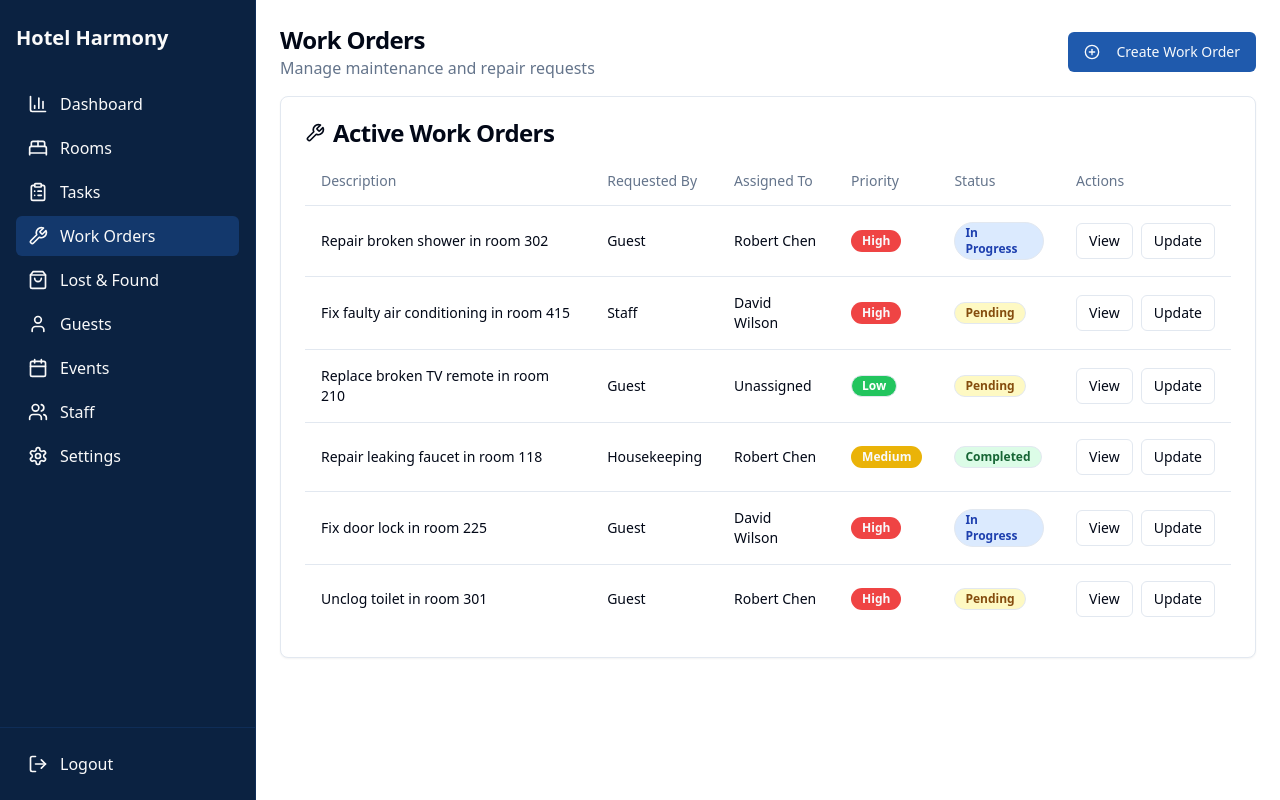
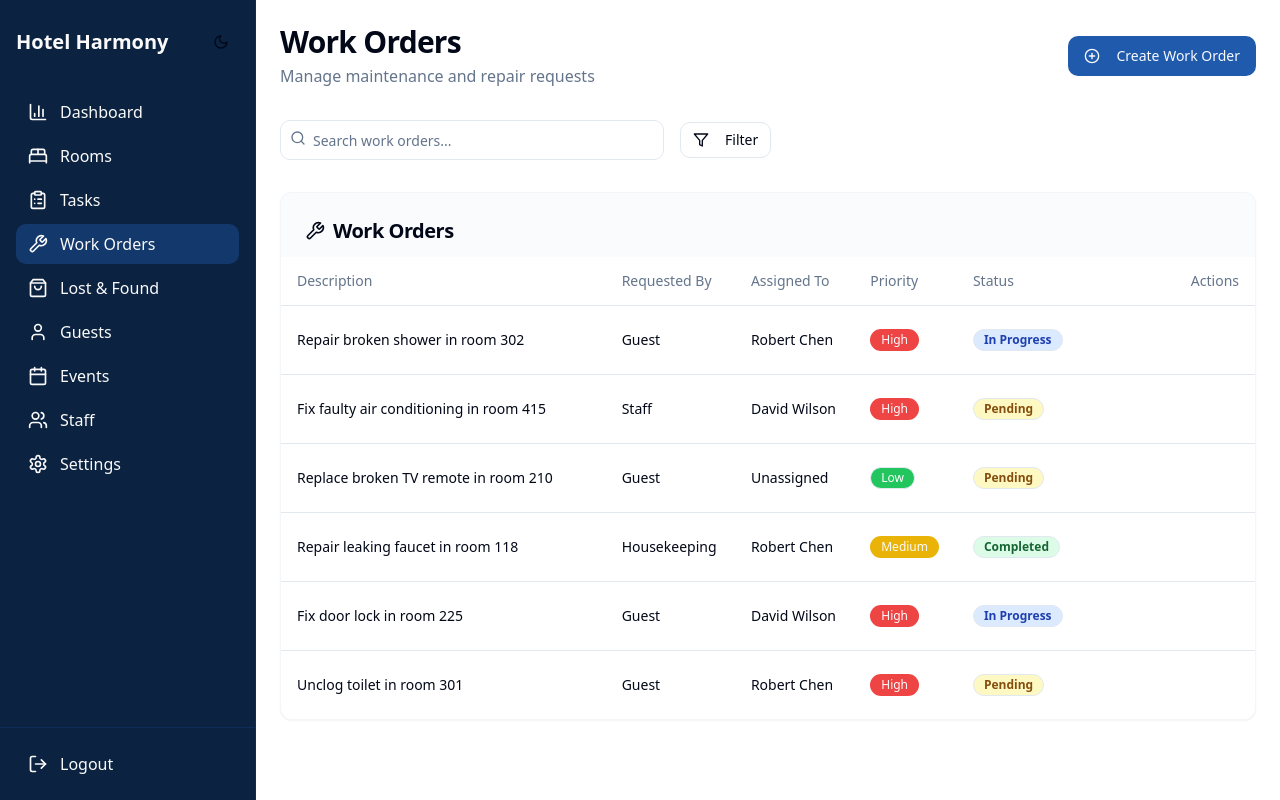
Before and after one commit to maheen-n/gemui, a React (Vite) app: page /work-orders in a window 1280 px wide. Built offline with nearby package versions, Linux system fonts and the light colour scheme.

Commit message:
Refactor: Apply modern minimalistic design and dark mode support

```diff
--- a/src/App.tsx
+++ b/src/App.tsx
@@ -16,12 +16,14 @@ import Events from "./pages/Events";
 import Staff from "./pages/Staff";
 import Settings from "./pages/Settings";
 import { TooltipProvider } from "@radix-ui/react-tooltip";
+import { ThemeProvider } from "./components/theme/ThemeProvider";
 
 const queryClient = new QueryClient();
 
 const App = () => {
   return (
     <QueryClientProvider client={queryClient}>
+      <ThemeProvider>
         <TooltipProvider>
           <Toaster />
           <Sonner />
@@ -42,6 +44,7 @@ const App = () => {
             </Routes>
           </BrowserRouter>
         </TooltipProvider>
+      </ThemeProvider>
     </QueryClientProvider>
   );
 };
--- a/src/components/layout/DashboardLayout.tsx
+++ b/src/components/layout/DashboardLayout.tsx
@@ -14,6 +14,7 @@ import {
   ShoppingBag,
   LucideIcon
 } from 'lucide-react';
+import { ThemeToggle } from '@/components/theme/ThemeToggle';
 
 interface NavItemProps {
   to: string;
@@ -64,8 +65,9 @@ const DashboardLayout = ({ children }: { children: React.ReactNode }) => {
     <div className="flex h-screen bg-background">
       {/* Sidebar */}
       <div className="w-64 bg-sidebar flex flex-col border-r border-sidebar-border">
-        <div className="px-4 py-6">
+        <div className="px-4 py-6 flex items-center justify-between">
           <h1 className="text-xl font-bold text-sidebar-foreground">Hotel Harmony</h1>
+          <ThemeToggle />
         </div>
 
         <div className="flex-1 px-4 py-2 space-y-1">
@@ -92,7 +94,7 @@ const DashboardLayout = ({ children }: { children: React.ReactNode }) => {
 
       {/* Main content */}
       <div className="flex-1 overflow-auto">
-        <main className="p-6">
+        <main className="p-6 max-w-7xl mx-auto">
           {children}
         </main>
       </div>
--- /dev/null
+++ b/src/components/theme/ThemeProvider.tsx
@@ -0,0 +1,63 @@
+
+import React, { createContext, useContext, useEffect, useState } from "react";
+
+type Theme = "dark" | "light" | "system";
+
+type ThemeContextType = {
+  theme: Theme;
+  setTheme: (theme: Theme) => void;
+};
+
+const ThemeContext = createContext<ThemeContextType | undefined>(undefined);
+
+export function ThemeProvider({
+  children,
+}: {
+  children: React.ReactNode;
+}) {
+  const [theme, setTheme] = useState<Theme>(
+    () => (localStorage?.getItem("theme") as Theme) || "system"
+  );
+
+  useEffect(() => {
+    const root = window.document.documentElement;
+
+    root.classList.remove("light", "dark");
+
+    if (theme === "system") {
+      const systemTheme = window.matchMedia("(prefers-color-scheme: dark)")
+        .matches
+        ? "dark"
+        : "light";
+
+      root.classList.add(systemTheme);
+      return;
+    }
+
+    root.classList.add(theme);
+  }, [theme]);
+
+  const value = {
+    theme,
+    setTheme: (theme: Theme) => {
+      localStorage.setItem("theme", theme);
+      setTheme(theme);
+    },
+  };
+
+  return (
+    <ThemeContext.Provider value={value}>
+      {children}
+    </ThemeContext.Provider>
+  );
+}
+
+export const useTheme = () => {
+  const context = useContext(ThemeContext);
+
+  if (context === undefined) {
+    throw new Error("useTheme must be used within a ThemeProvider");
+  }
+
+  return context;
+};
--- /dev/null
+++ b/src/components/theme/ThemeToggle.tsx
@@ -0,0 +1,26 @@
+
+import React from "react";
+import { Moon, Sun } from "lucide-react";
+
+import { Button } from "@/components/ui/button";
+import { useTheme } from "./ThemeProvider";
+
+export function ThemeToggle() {
+  const { theme, setTheme } = useTheme();
+
+  return (
+    <Button
+      variant="ghost"
+      size="sm"
+      className="w-9 px-0"
+      onClick={() => setTheme(theme === "dark" ? "light" : "dark")}
+    >
+      {theme === "dark" ? (
+        <Sun className="h-4 w-4" />
+      ) : (
+        <Moon className="h-4 w-4" />
+      )}
+      <span className="sr-only">Toggle theme</span>
+    </Button>
+  );
+}
--- a/src/index.css
+++ b/src/index.css
@@ -33,7 +33,7 @@
     --input: 214.3 31.8% 91.4%;
     --ring: 215 70% 40%;
 
-    --radius: 0.5rem;
+    --radius: 0.75rem;
 
     --sidebar-background: 215 70% 15%;
     --sidebar-foreground: 0 0% 98%;
@@ -94,3 +94,13 @@
     @apply bg-background text-foreground;
   }
 }
+
+@layer utilities {
+  .glass-morphism {
+    @apply backdrop-blur-xl bg-white/5 border border-white/10 shadow-lg;
+  }
+
+  .neo-blur {
+    @apply backdrop-blur-2xl bg-black/40 border border-white/10;
+  }
+}
--- a/src/pages/WorkOrders.tsx
+++ b/src/pages/WorkOrders.tsx
@@ -1,13 +1,16 @@
 
-import React from 'react';
+import React, { useState } from 'react';
 import DashboardLayout from '@/components/layout/DashboardLayout';
 import { Card, CardContent, CardHeader, CardTitle } from '@/components/ui/card';
 import { Button } from '@/components/ui/button';
 import { Table, TableBody, TableCell, TableHead, TableHeader, TableRow } from '@/components/ui/table';
 import { Badge } from '@/components/ui/badge';
-import { PlusCircle, Wrench } from 'lucide-react';
+import { Input } from '@/components/ui/input';
+import { Filter, PlusCircle, Search, Wrench } from 'lucide-react';
 
 const WorkOrders = () => {
+  const [searchTerm, setSearchTerm] = useState('');
+
   const workOrders = [
     { id: 1, title: 'Repair broken shower in room 302', requestedBy: 'Guest', technician: 'Robert Chen', requestDate: '2023-10-14', status: 'in-progress', priority: 'high' },
     { id: 2, title: 'Fix faulty air conditioning in room 415', requestedBy: 'Staff', technician: 'David Wilson', requestDate: '2023-10-15', status: 'pending', priority: 'high' },
@@ -17,14 +20,20 @@ const WorkOrders = () => {
     { id: 6, title: 'Unclog toilet in room 301', requestedBy: 'Guest', technician: 'Robert Chen', requestDate: '2023-10-15', status: 'pending', priority: 'high' },
   ];
 
+  const filteredWorkOrders = searchTerm ? workOrders.filter(order =>
+    order.title.toLowerCase().includes(searchTerm.toLowerCase()) ||
+    order.technician.toLowerCase().includes(searchTerm.toLowerCase()) ||
+    order.requestedBy.toLowerCase().includes(searchTerm.toLowerCase())
+  ) : workOrders;
+
   const getStatusBadge = (status: string) => {
     switch (status) {
       case 'pending':
-        return <Badge variant="outline" className="bg-yellow-100 text-yellow-800">Pending</Badge>;
+        return <Badge variant="outline" className="bg-yellow-100 dark:bg-yellow-900/30 text-yellow-800 dark:text-yellow-300">Pending</Badge>;
       case 'in-progress':
-        return <Badge variant="outline" className="bg-blue-100 text-blue-800">In Progress</Badge>;
+        return <Badge variant="outline" className="bg-blue-100 dark:bg-blue-900/30 text-blue-800 dark:text-blue-300">In Progress</Badge>;
       case 'completed':
-        return <Badge variant="outline" className="bg-green-100 text-green-800">Completed</Badge>;
+        return <Badge variant="outline" className="bg-green-100 dark:bg-green-900/30 text-green-800 dark:text-green-300">Completed</Badge>;
       default:
         return <Badge>{status}</Badge>;
     }
@@ -33,11 +42,11 @@ const WorkOrders = () => {
   const getPriorityBadge = (priority: string) => {
     switch (priority) {
       case 'high':
-        return <Badge variant="destructive">High</Badge>;
+        return <Badge variant="destructive" className="font-medium">High</Badge>;
       case 'medium':
-        return <Badge variant="default" className="bg-yellow-500">Medium</Badge>;
+        return <Badge variant="default" className="bg-yellow-500 dark:bg-yellow-600 font-medium">Medium</Badge>;
       case 'low':
-        return <Badge variant="outline" className="bg-green-500 text-white">Low</Badge>;
+        return <Badge variant="outline" className="bg-green-500 text-white dark:bg-green-600 font-medium">Low</Badge>;
       default:
         return <Badge>{priority}</Badge>;
     }
@@ -45,53 +54,77 @@ const WorkOrders = () => {
 
   return (
     <DashboardLayout>
-      <div className="space-y-4">
-        <div className="flex justify-between items-center">
+      <div className="space-y-8 animate-fade-in">
+        <header className="flex flex-col md:flex-row justify-between items-start md:items-center gap-4">
           <div>
-            <h1 className="text-2xl font-bold tracking-tight">Work Orders</h1>
-            <p className="text-muted-foreground">Manage maintenance and repair requests</p>
+            <h1 className="text-3xl font-bold tracking-tight">Work Orders</h1>
+            <p className="text-muted-foreground mt-1">Manage maintenance and repair requests</p>
           </div>
-          <Button>
+          <Button className="shrink-0">
             <PlusCircle className="mr-2 h-4 w-4" />
             Create Work Order
           </Button>
+        </header>
+
+        <div className="flex flex-col sm:flex-row items-center gap-4">
+          <div className="relative flex-1 max-w-sm w-full">
+            <Search className="absolute left-2.5 top-2.5 h-4 w-4 text-muted-foreground" />
+            <Input
+              placeholder="Search work orders..."
+              className="pl-8 w-full"
+              value={searchTerm}
+              onChange={(e) => setSearchTerm(e.target.value)}
+            />
+          </div>
+          <Button variant="outline" size="sm" className="shrink-0">
+            <Filter className="mr-2 h-4 w-4" />
+            Filter
+          </Button>
         </div>
 
-        <Card>
-          <CardHeader className="pb-3">
-            <CardTitle className="flex items-center">
+        <Card className="border-border/40 shadow-sm overflow-hidden">
+          <CardHeader className="pb-3 bg-muted/40">
+            <CardTitle className="flex items-center text-xl">
               <Wrench className="mr-2 h-5 w-5" />
-              Active Work Orders
+              Work Orders
             </CardTitle>
           </CardHeader>
-          <CardContent>
+          <CardContent className="p-0">
             <Table>
               <TableHeader>
-                <TableRow>
-                  <TableHead>Description</TableHead>
+                <TableRow className="hover:bg-transparent">
+                  <TableHead className="w-1/3">Description</TableHead>
                   <TableHead>Requested By</TableHead>
                   <TableHead>Assigned To</TableHead>
                   <TableHead>Priority</TableHead>
                   <TableHead>Status</TableHead>
-                  <TableHead>Actions</TableHead>
+                  <TableHead className="text-right">Actions</TableHead>
                 </TableRow>
               </TableHeader>
               <TableBody>
-                {workOrders.map((order) => (
-                  <TableRow key={order.id}>
+                {filteredWorkOrders.length > 0 ? (
+                  filteredWorkOrders.map((order) => (
+                    <TableRow key={order.id} className="group">
                       <TableCell className="font-medium">{order.title}</TableCell>
                       <TableCell>{order.requestedBy}</TableCell>
                       <TableCell>{order.technician}</TableCell>
                       <TableCell>{getPriorityBadge(order.priority)}</TableCell>
                       <TableCell>{getStatusBadge(order.status)}</TableCell>
-                    <TableCell>
-                      <div className="flex items-center gap-2">
+                      <TableCell className="text-right">
+                        <div className="opacity-0 group-hover:opacity-100 transition-opacity flex justify-end gap-2">
                           <Button variant="outline" size="sm">View</Button>
                           <Button variant="outline" size="sm">Update</Button>
                         </div>
                       </TableCell>
                     </TableRow>
-                ))}
+                  ))
+                ) : (
+                  <TableRow>
+                    <TableCell colSpan={6} className="text-center py-8 text-muted-foreground">
+                      No work orders found
+                    </TableCell>
+                  </TableRow>
+                )}
               </TableBody>
             </Table>
           </CardContent>
--- a/tailwind.config.ts
+++ b/tailwind.config.ts
@@ -1,3 +1,4 @@
+
 import type { Config } from "tailwindcss";
 
 export default {
@@ -84,11 +85,33 @@ export default {
 					to: {
 						height: '0'
 					}
-				}
+				},
+				'fade-in': {
+					"0%": {
+						opacity: "0",
+						transform: "translateY(10px)"
+					},
+					"100%": {
+						opacity: "1",
+						transform: "translateY(0)"
+					}
+				},
+				'fade-out': {
+					"0%": {
+						opacity: "1",
+						transform: "translateY(0)"
+					},
+					"100%": {
+						opacity: "0",
+						transform: "translateY(10px)"
+					}
+				},
 			},
 			animation: {
 				'accordion-down': 'accordion-down 0.2s ease-out',
-				'accordion-up': 'accordion-up 0.2s ease-out'
+				'accordion-up': 'accordion-up 0.2s ease-out',
+				'fade-in': 'fade-in 0.3s ease-out',
+				'fade-out': 'fade-out 0.3s ease-out',
 			}
 		}
 	},
```
Lines whose indentation alone changed are shown as unchanged.
